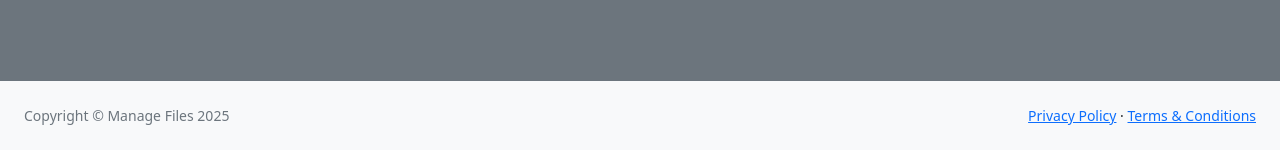
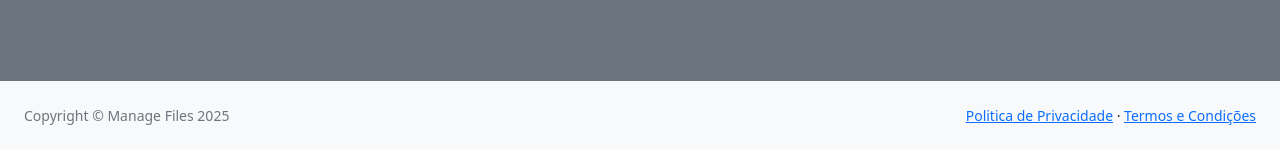
Before and after one commit to denisinfrabh/manage, a PHP site: page /public/login.php in a window 1280 px wide. Shown: the part 650-800 px from the top of the page. Run offline with PHP 8.4, Linux system fonts and the light colour scheme; some libraries are stand-ins or nearby versions.

Commit message:
corrigindo texto rodape

```diff
--- a/public/login.php
+++ b/public/login.php
@@ -91,9 +91,9 @@ if ($_SERVER['REQUEST_METHOD'] === 'POST') {
                         <div class="d-flex align-items-center justify-content-between small">
                             <div class="text-muted">Copyright &copy; Manage Files 2025</div>
                             <div>
-                                <a href="#">Privacy Policy</a>
+                                <a href="#">Politica de Privacidade</a>
                                 &middot;
-                                <a href="#">Terms &amp; Conditions</a>
+                                <a href="#">Termos e Condições</a>
                             </div>
                         </div>
                     </div>
```
Also changed, not shown: public/index.html (added).
